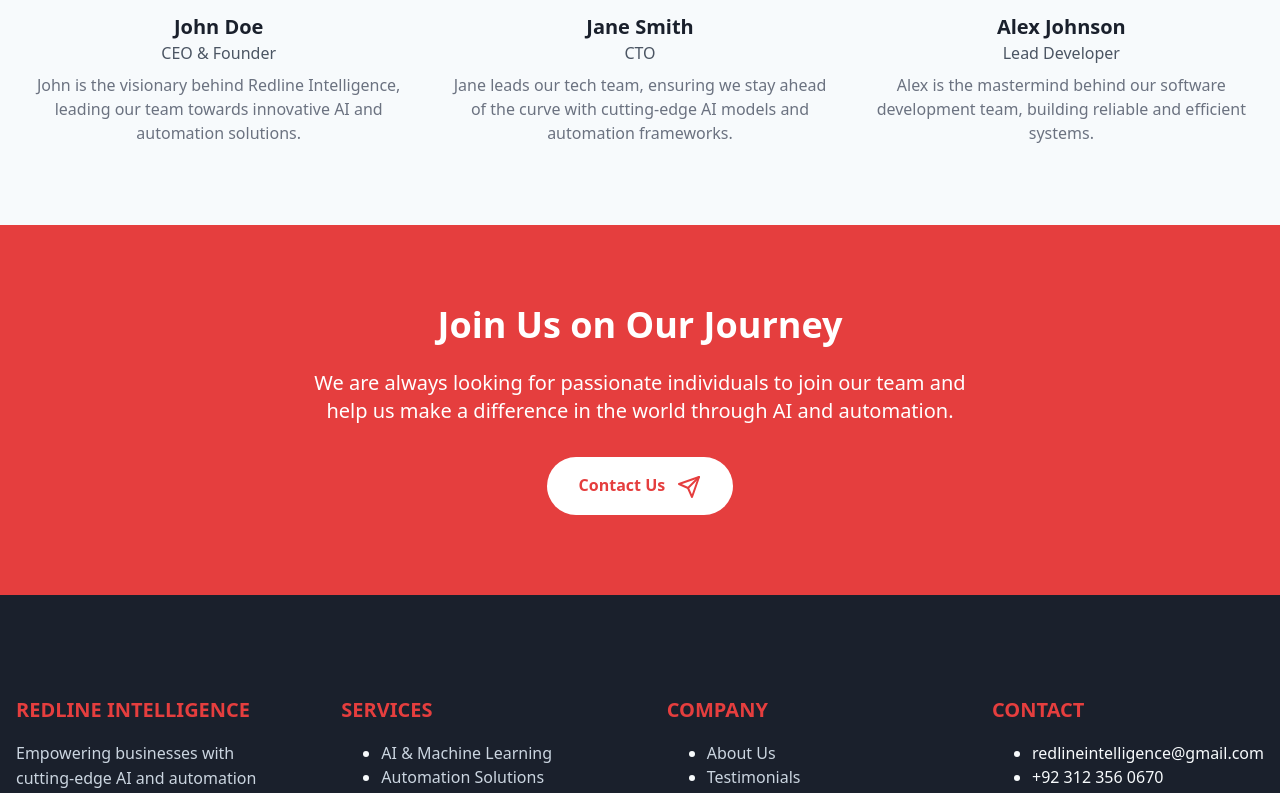
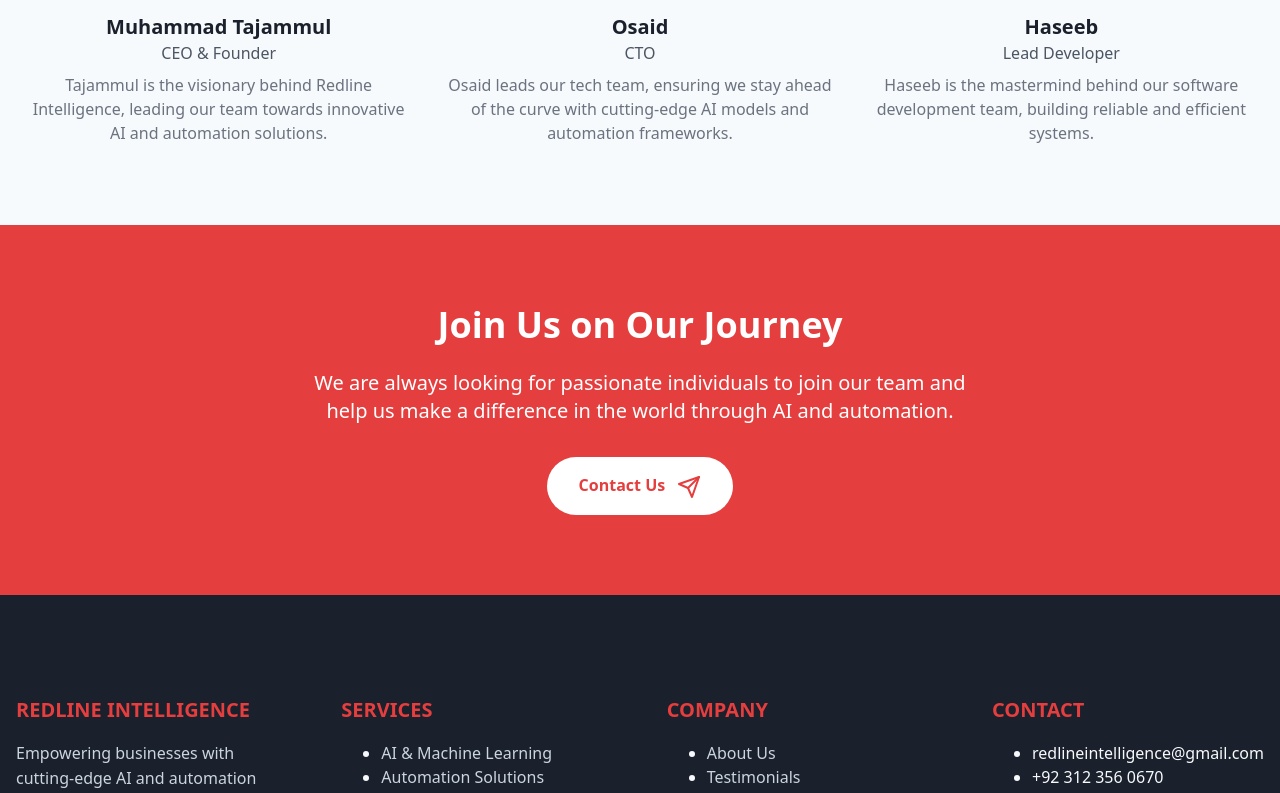
Before and after one commit to Tech2Share/Redline, a plain HTML site: page about.html in a window 1280 px wide. Shown: the part 1795-2588 px from the top of the page. Drawn offline with nearby package versions, Linux system fonts and the light colour scheme.

Commit message:
about.html

```diff
--- a/about.html
+++ b/about.html
@@ -59,25 +59,25 @@
                 <!-- Team Member 1 -->
                 <div class="team-member text-center">
                     <img src="assets/images/team-member1.jpg" alt="Team Member 1" class="w-40 h-40 rounded-full mx-auto mb-4">
-                    <h3 class="text-xl font-semibold text-secondary">John Doe</h3>
+                    <h3 class="text-xl font-semibold text-secondary">Muhammad Tajammul</h3>
                     <p class="text-gray-600">CEO & Founder</p>
-                    <p class="text-gray-500 mt-2">John is the visionary behind Redline Intelligence, leading our team towards innovative AI and automation solutions.</p>
+                    <p class="text-gray-500 mt-2">Tajammul is the visionary behind Redline Intelligence, leading our team towards innovative AI and automation solutions.</p>
                 </div>
 
                 <!-- Team Member 2 -->
                 <div class="team-member text-center">
                     <img src="assets/images/team-member2.jpg" alt="Team Member 2" class="w-40 h-40 rounded-full mx-auto mb-4">
-                    <h3 class="text-xl font-semibold text-secondary">Jane Smith</h3>
+                    <h3 class="text-xl font-semibold text-secondary">Osaid</h3>
                     <p class="text-gray-600">CTO</p>
-                    <p class="text-gray-500 mt-2">Jane leads our tech team, ensuring we stay ahead of the curve with cutting-edge AI models and automation frameworks.</p>
+                    <p class="text-gray-500 mt-2">Osaid leads our tech team, ensuring we stay ahead of the curve with cutting-edge AI models and automation frameworks.</p>
                 </div>
 
                 <!-- Team Member 3 -->
                 <div class="team-member text-center">
                     <img src="assets/images/team-member3.jpg" alt="Team Member 3" class="w-40 h-40 rounded-full mx-auto mb-4">
-                    <h3 class="text-xl font-semibold text-secondary">Alex Johnson</h3>
+                    <h3 class="text-xl font-semibold text-secondary">Haseeb</h3>
                     <p class="text-gray-600">Lead Developer</p>
-                    <p class="text-gray-500 mt-2">Alex is the mastermind behind our software development team, building reliable and efficient systems.</p>
+                    <p class="text-gray-500 mt-2">Haseeb is the mastermind behind our software development team, building reliable and efficient systems.</p>
                 </div>
             </div>
         </div>
```
